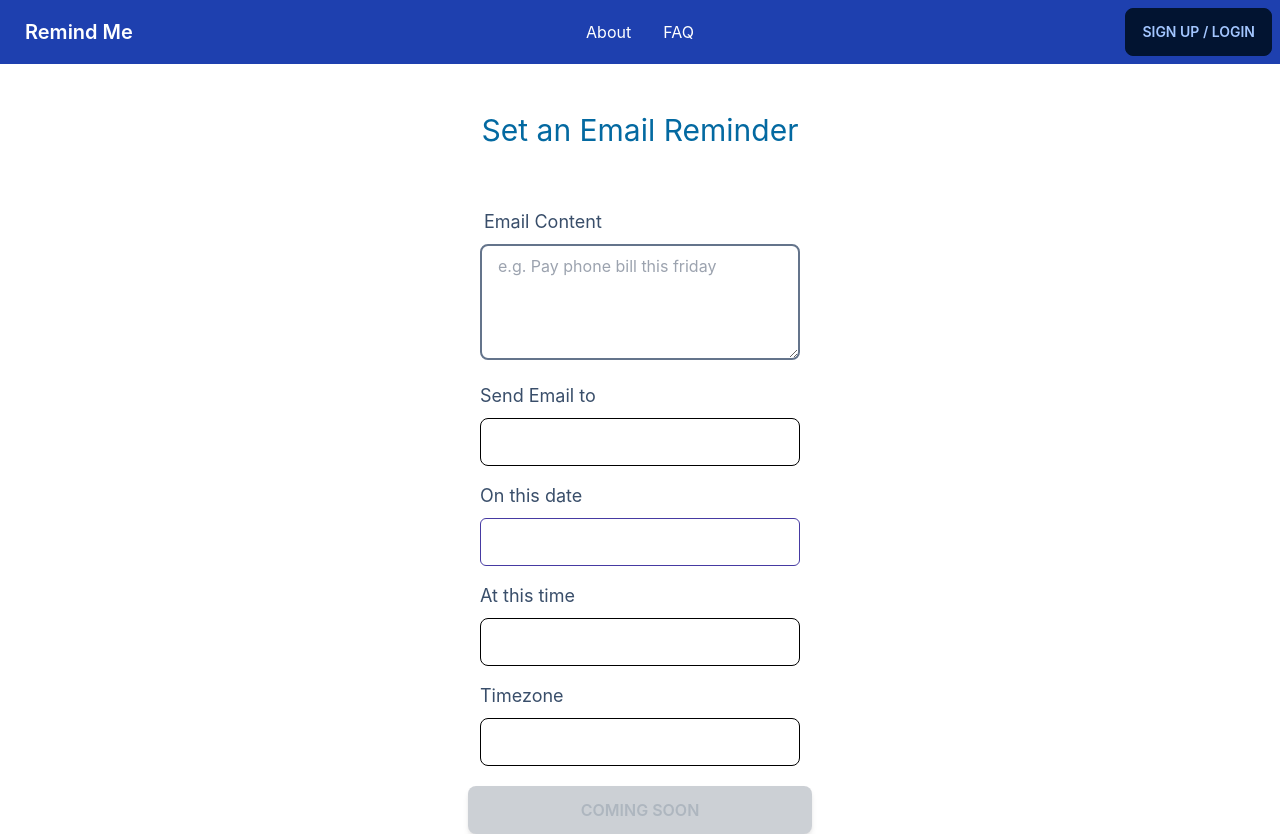
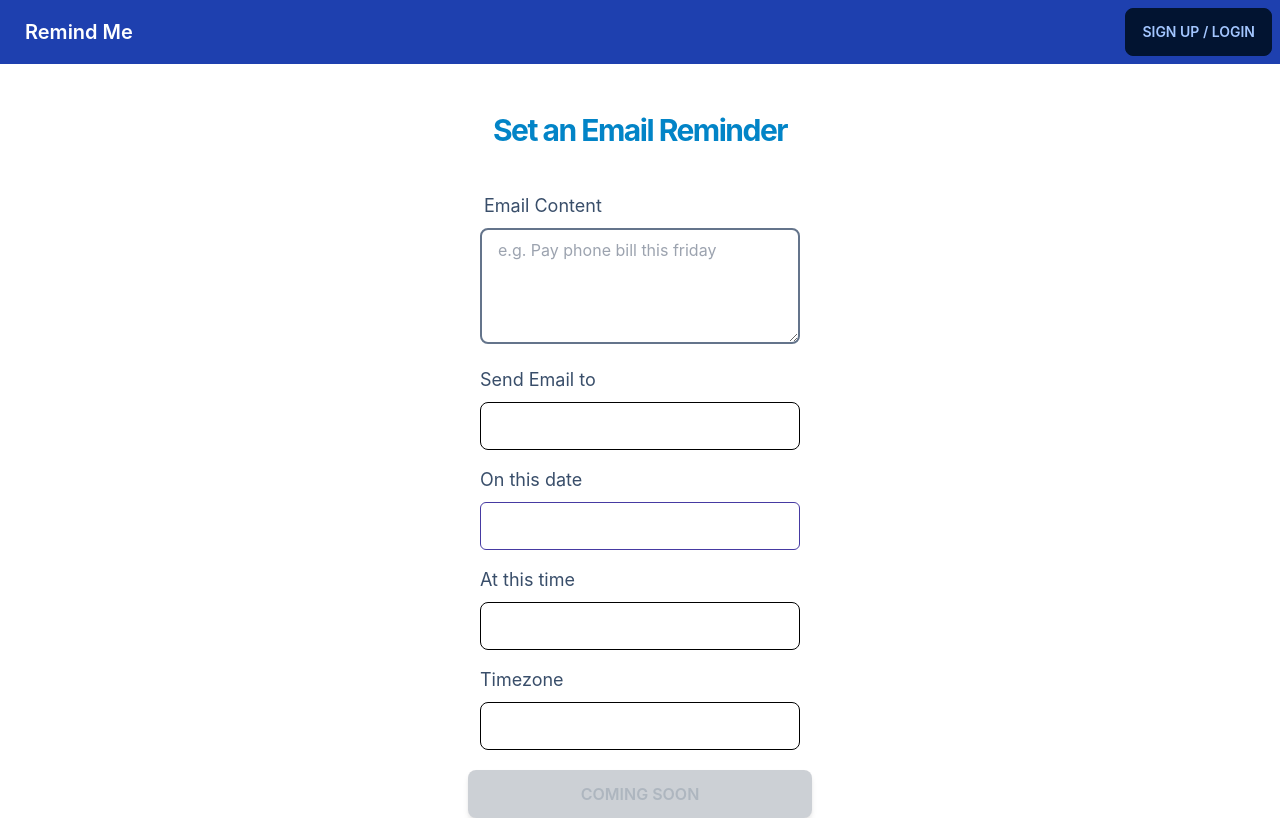
Before and after one commit to chasingtherain/remindme-next, a Next.js app: page /remind in a window 1280 px wide. Built offline with nearby package versions, Linux system fonts and the light colour scheme.

Commit message:
removed about and faq page

```diff
--- a/components/Navbar.js
+++ b/components/Navbar.js
@@ -10,18 +10,10 @@ export default function Navbar() {
                 <svg xmlns="http://www.w3.org/2000/svg" className="h-5 w-5 text-white" fill="none" viewBox="0 0 24 24" stroke="currentColor"><path strokeLinecap="round" strokeLinejoin="round" strokeWidth="2" d="M4 6h16M4 12h8m-8 6h16" /></svg>
             </label>
             <ul tabIndex={0} className="menu menu-compact dropdown-content mt-3 p-2 shadow bg-base-100 rounded-box w-52">
-                <li><a>About</a></li>
-                <li tabIndex={0}></li>
-                <li><a>FAQ</a></li>
+                <li><Link href="/remind">Send a reminder</Link></li>
             </ul>
             </div>
             <Link href="/" className="btn btn-ghost normal-case text-xl text-white">Remind Me</Link>
-        </div>
-        <div className="navbar-center hidden lg:flex">
-            <ul className="menu menu-horizontal px-1">
-            <li><Link href="/about">About</Link></li>
-            <li><Link href="/faq">FAQ</Link></li>
-            </ul>
         </div>
         <div className="navbar-end">
             <Link href="/signup" className="btn">Sign Up / Login</Link>
--- a/pages/remind.js
+++ b/pages/remind.js
@@ -14,11 +14,11 @@ export default function RemindPage() {
     </Head>
     <form className="w-full flex flex-col justify-start items-center" onSubmit={""}>
         <div className='grid place-items-center'>
-            <p className='text-sky-700 text-3xl my-12'>Set an Email Reminder</p>
+            <p className='text-sky-600 text-3xl mt-12 font-bold tracking-tighter'>Set an Email Reminder</p>
         </div>
 
         <div className="my-1">
-            <label htmlFor="remarks" className="text-lg font-weight-900 label">Email Content</label>
+            <label htmlFor="remarks" className="text-lg font-weight-900 label mt-8">Email Content</label>
             <textarea
                 id="remarks"
                 className="py-2 px-4 placeholder-gray-400 border-slate-500 rounded-lg border-2"
```
